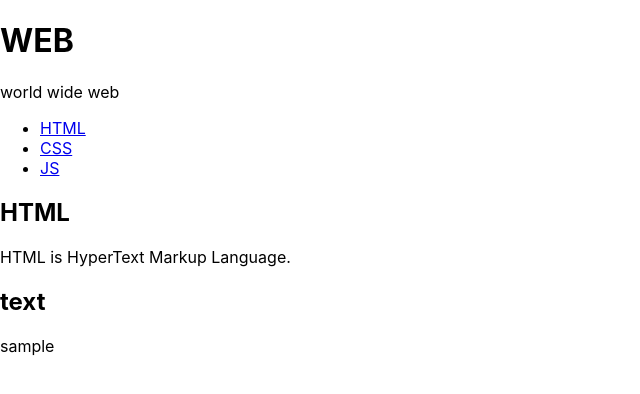
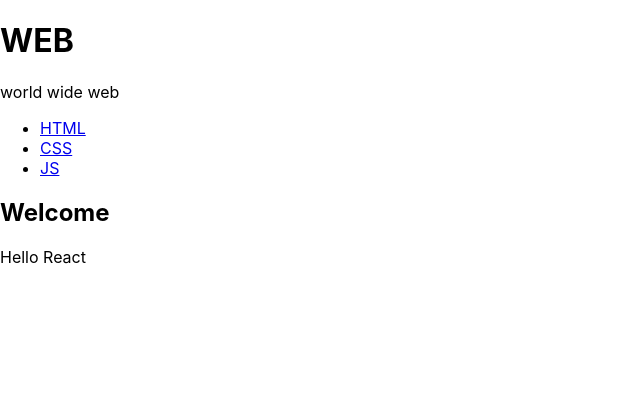
Before and after one commit to brightmeaning/react-app, a React (Create React App) app: page / in a window 1280 px wide. Shown: the top 394 px of the page, without its empty margins (0-640 px from the left). Built offline with nearby package versions, Linux system fonts and the light colour scheme.

Commit message:
component and props

```diff
--- a/src/App.js
+++ b/src/App.js
@@ -1,65 +1,30 @@
 import { Component } from 'react';
-//import logo from './logo.svg';
-//import './App.css';
 
-class Subject extends Component{
-  render(){
-    return(
-      <header>
-        <h1>{this.props.title}</h1>
-        {this.props.sub}
-      </header>
-    );
-  }
-}
-
-class TOC extends Component{
-  render(){
-    var lists = [];
-    var data = this.props.data;
-    var i = 0;
-    while(i < data.length){
-      lists.push(<li key={data[i].id}><a href={"/content/"+data[i].id}>{data[i].title}</a></li>);
-      i = i + 1;
-    }
-    return(
-      <nav>
-        <ul>
-          {/*<li><a href="1.html">HTML</a></li>
-          <li><a href="2.html">WEB</a></li>
-          <li><a href="3.html">JS</a></li>*/}
-          {lists}
-        </ul>
-      </nav>
-    );
-  }
-}
-
-class Article extends Component{
-  render(){
-    return(
-      <article>
-        <h2>{this.props.title}</h2>
-        {this.props.desc}
-      </article>
-    );
-  }
-}
-
+import Content from './components/Content';
+import Subject from "./components/Subject";
+import TOC from "./components/TOC";
 
 class App extends Component {
   constructor(props){
     super(props);
     this.state = {
+      mode:'welcome',
       subject:{title:'WEB' , sub:'world wide web'},
+      welcome:{title:'Welcome' , desc:'Hello React'},
       contents:[
         {id:1, title:'HTML', desc:'HTML is HyperText ...'},
-        {id:1, title:'CSS', desc:'CSS is for design ...'},
-        {id:1, title:'JS', desc:'JS is for interactive ...'}
+        {id:2, title:'CSS', desc:'CSS is for design ...'},
+        {id:3, title:'JS', desc:'JS is for interactive ...'}
       ]
     }
   }
  render(){
+   console.log('app render');
+   var _title, _desc = null;
+   if(this.state.mode === 'welcome'){
+      _title = this.state.welcome.title;
+      _desc = this.state.welcome.desc;
+   }
    return(
      <div className="App">
        {/*<Subject title="WEB" sub="hello, react!"></Subject>*/}
@@ -68,8 +33,7 @@ class App extends Component {
           sub={this.state.subject.sub}>
        </Subject>
        <TOC data={this.state.contents}></TOC>
-       <Article title="HTML" desc="HTML is HyperText Markup Language."></Article>
-       <Article title="text" desc="sample"></Article>
+       <Content title={_title} desc={_desc}></Content>
      </div>
    );
  }
--- /dev/null
+++ b/src/components/Content.js
@@ -0,0 +1,16 @@
+import { Component } from 'react';
+
+
+class Content extends Component{
+  render(){
+      console.log('Content render');
+    return(
+      <article>
+        <h1>{this.props.title}</h1>
+        {this.props.desc}
+      </article>
+    );
+  }
+}
+
+export default Content;
--- /dev/null
+++ b/src/components/Subject.js
@@ -0,0 +1,15 @@
+import { Component } from 'react';
+
+class Subject extends Component{
+    render(){
+        console.log('Subject render');
+      return(
+        <header>
+          <h1>{this.props.title}</h1>
+          {this.props.sub}
+        </header>
+      );
+    }
+  }
+
+  export default Subject;
--- /dev/null
+++ b/src/components/TOC.js
@@ -0,0 +1,28 @@
+import { Component } from 'react';
+
+class TOC extends Component{
+    render(){
+        console.log('TOC render');
+      var lists = [];
+      var data = this.props.data;
+      var i = 0;
+      console.log(data.length);
+      while(i < data.length){
+        lists.push(<li key={data[i].id}>
+          <a href={"/content/"+data[i].id}>{data[i].title}</a></li>);
+        i = i + 1;
+      }
+      return(
+        <nav>
+          <ul>
+            {/*<li><a href="1.html">HTML</a></li>
+            <li><a href="2.html">WEB</a></li>
+            <li><a href="3.html">JS</a></li>*/}
+            {lists}
+          </ul>
+        </nav>
+      );
+    }
+  }
+
+  export default TOC;
```
Also changed, not shown: 1 other file (tests, documents, lock files or other folders).
